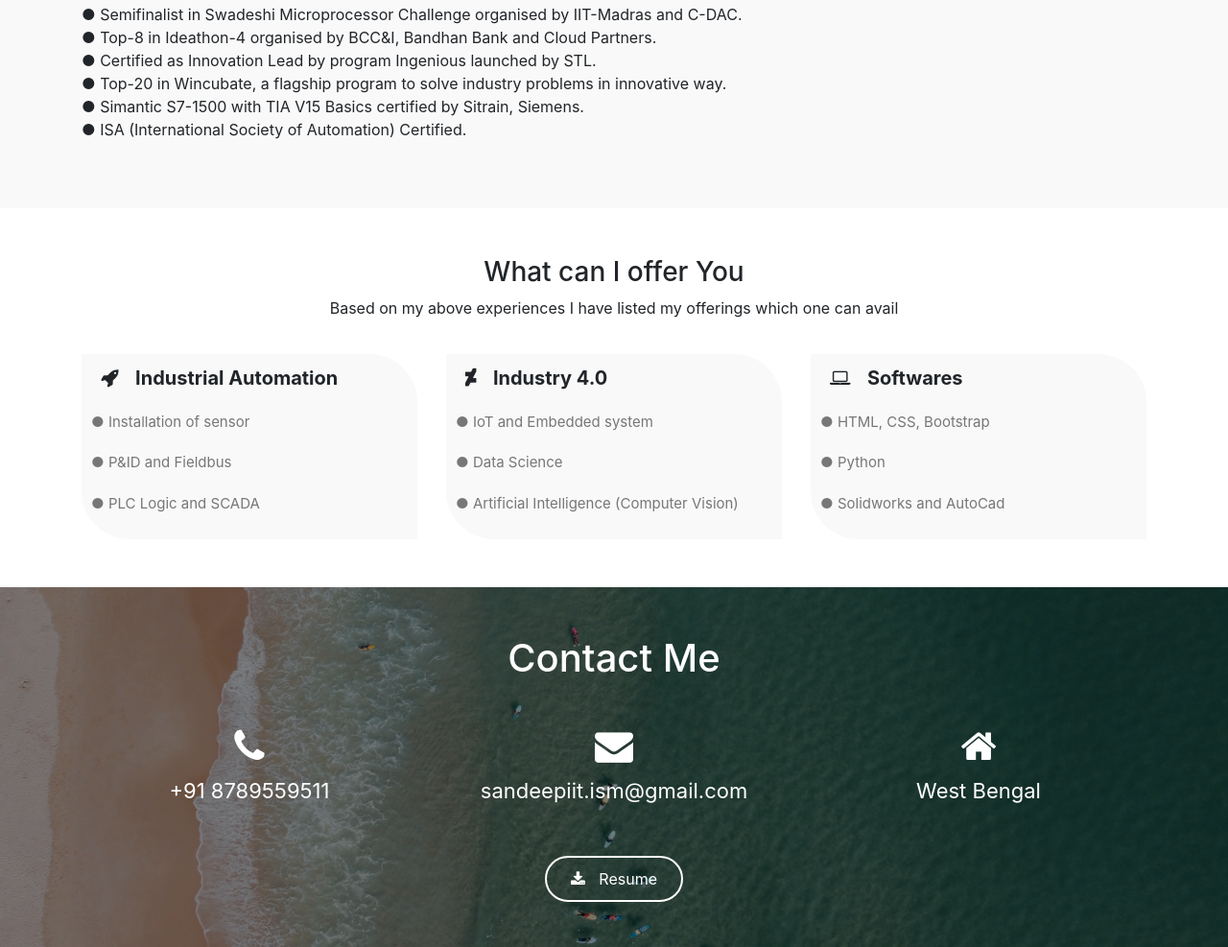
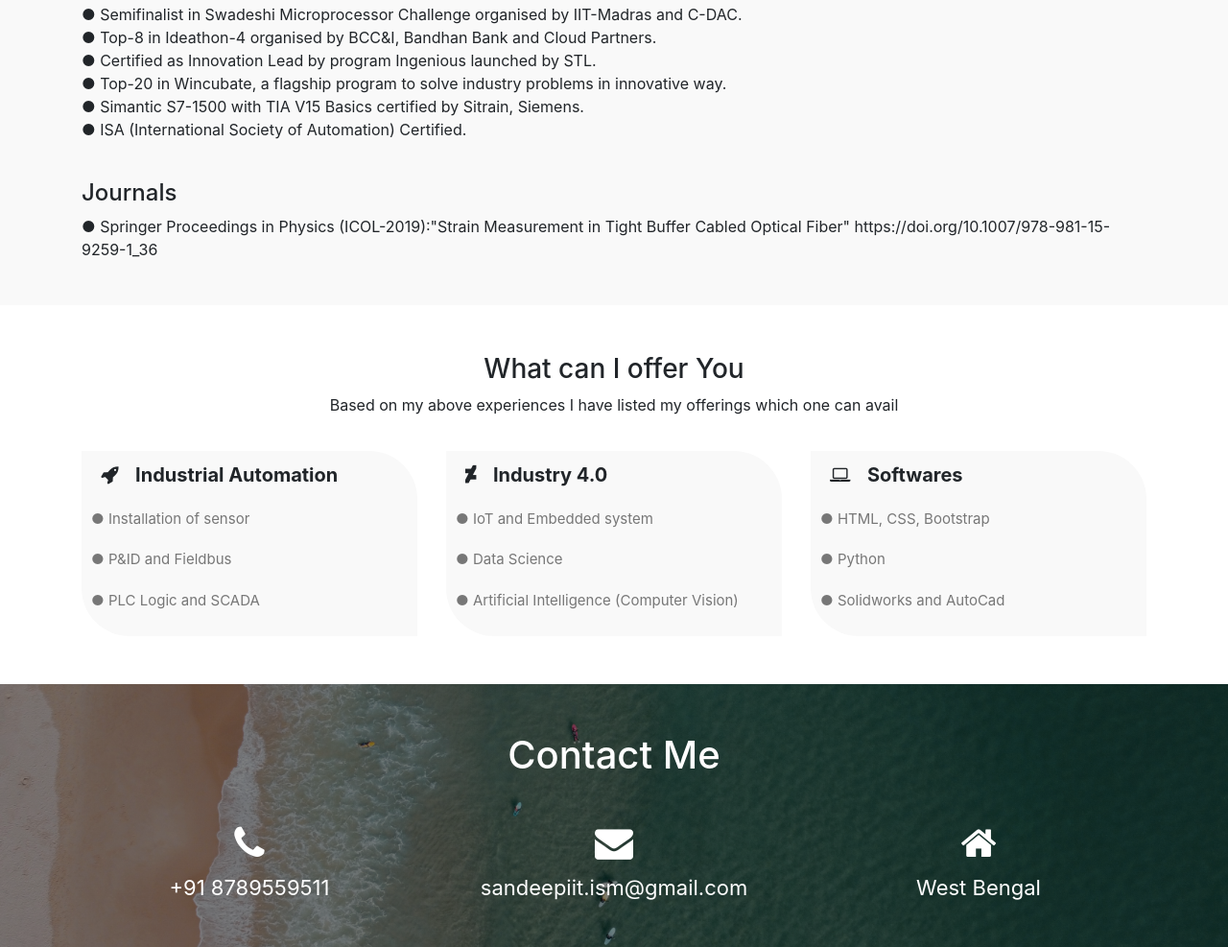
Before and after one commit to sandeepiitism/about, a plain HTML site: page index.html in a window 1280 px wide. Shown: the part 2378-3365 px from the top of the page at 96% size. Drawn offline with nearby package versions, Linux system fonts and the light colour scheme.

Commit message:
Update index.html

```diff
--- a/index.html
+++ b/index.html
@@ -190,6 +190,10 @@
                                   ● Simantic S7-1500 with TIA V15 Basics certified by Sitrain, Siemens. <br>
                                   ● ISA (International Society of Automation) Certified. <br></br> </p>
 
+                            <h4> <span> </span> Journals </h4>
+                            <p> ● Springer Proceedings in Physics (ICOL-2019):"Strain Measurement in Tight Buffer Cabled Optical Fiber"
+                                   https://doi.org/10.1007/978-981-15-9259-1_36 <br>
+
                        </div>
 
 
```
